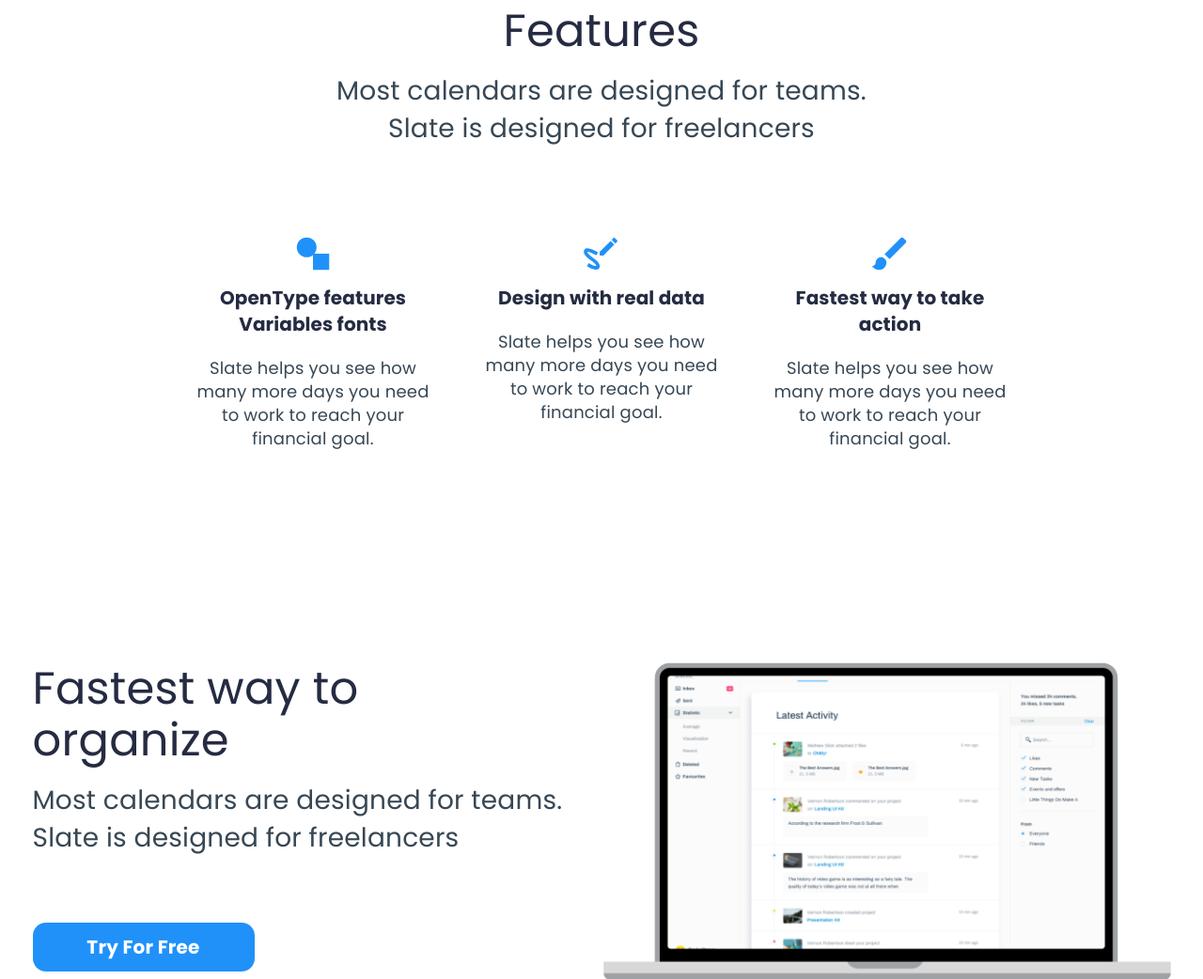
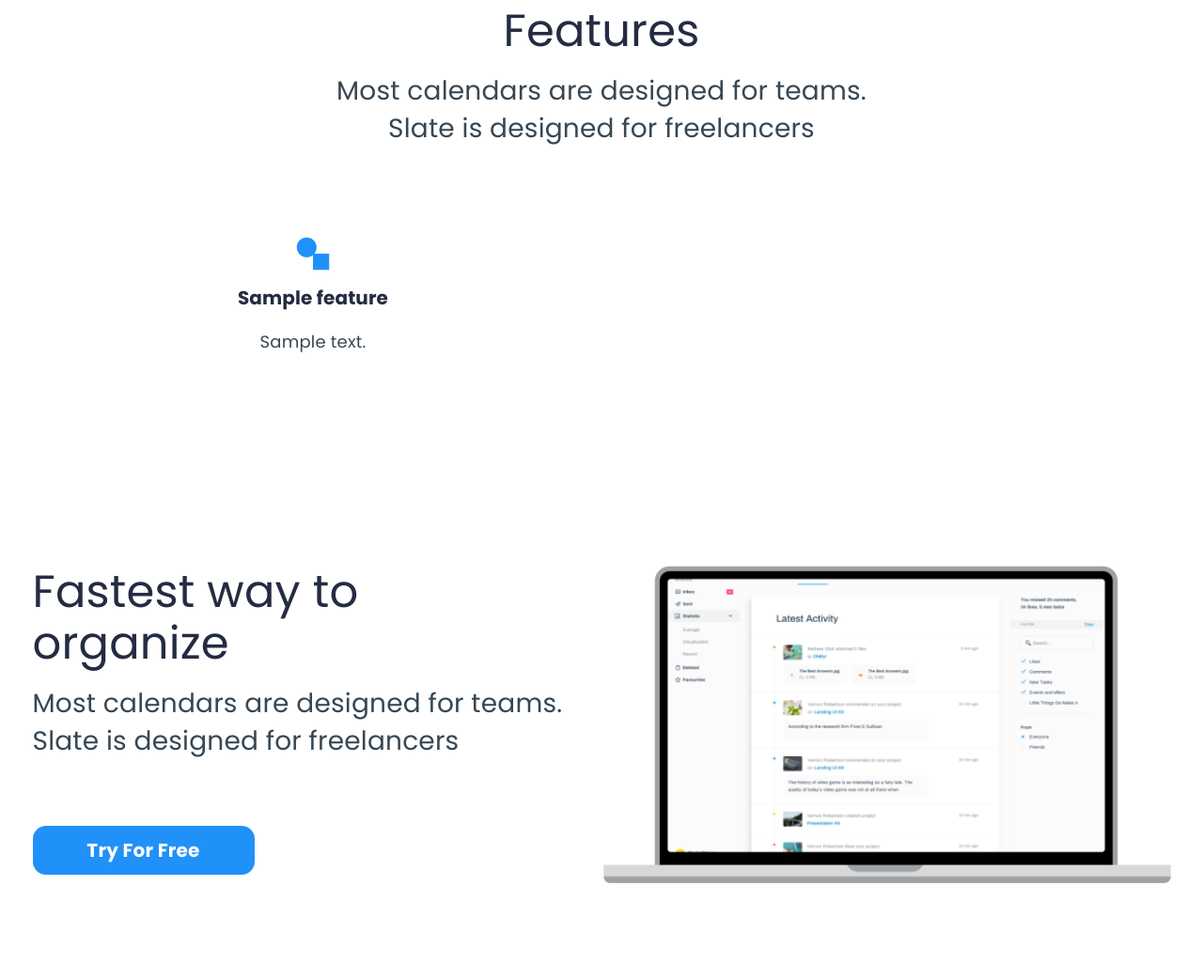
Before and after one commit to luizCosta-Serao/figmaland, a PHP site: page /figmaland/ in a window 1280 px wide. Shown: the part 1106-2148 px from the top of the page at 94% size. Run offline with PHP 8.4, Linux system fonts and the light colour scheme; tables that the repository leaves empty or names only in its code hold one stand-in row (values such as "Sample post"); some libraries are stand-ins or nearby versions.

Commit message:
inserção das features dinamicamente

```diff
--- a/pages/home.php
+++ b/pages/home.php
@@ -25,21 +25,19 @@
   <h2 class="features-title">Features</h2>
   <p class="features-description">Most calendars are designed for teams. Slate is designed for freelancers</p>
   <ul class="features-list">
-    <li>
-      <img src="<?php echo INCLUDE_PATH; ?>/assets/mdi_drawing.svg" alt="">
-      <h3>OpenType features Variables fonts</h3>
-      <p>Slate helps you see how many more days you need to work to reach your financial goal.</p>
-    </li>
-    <li>
-      <img src="<?php echo INCLUDE_PATH; ?>/assets/mdi_draw.svg" alt="">
-      <h3>Design with real data</h3>
-      <p>Slate helps you see how many more days you need to work to reach your financial goal.</p>
-    </li>
-    <li>
-      <img src="<?php echo INCLUDE_PATH; ?>/assets/mdi_brush.svg" alt="">
-      <h3>Fastest way to take action</h3>
-      <p>Slate helps you see how many more days you need to work to reach your financial goal.</p>
-    </li>
+    <?php
+      // Inserir valores do banco de dados no site
+      $sql = MySql::conectar()->prepare("SELECT * FROM `site_features`");
+      $sql->execute();
+      $features = $sql->fetchAll();
+      foreach ($features as $key => $value) {
+    ?>
+      <li>
+        <img src="<?php echo INCLUDE_PATH; ?>/assets/mdi_drawing.svg" alt="">
+        <h3><?php echo $value['title']; ?></h3>
+        <p><?php echo $value['description']; ?></p>
+      </li>
+    <?php } ?>
   </ul>
 </section>
 
```
